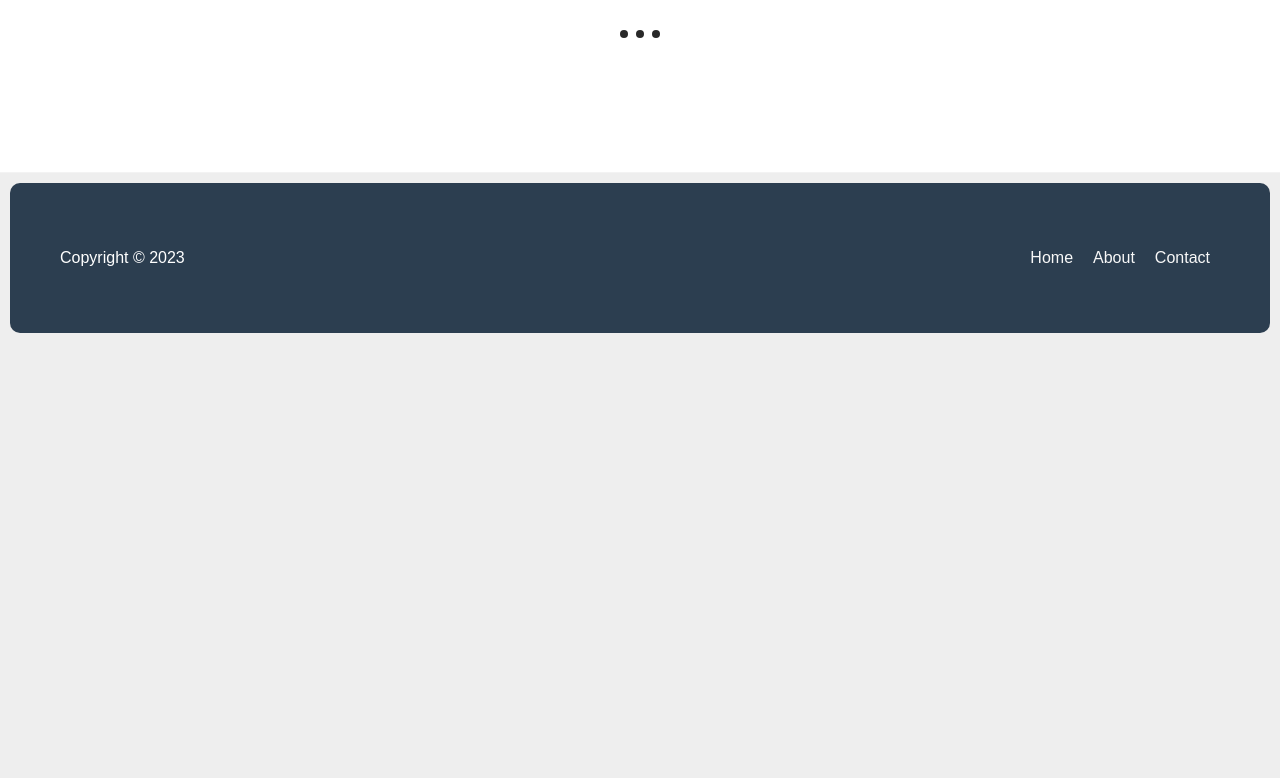
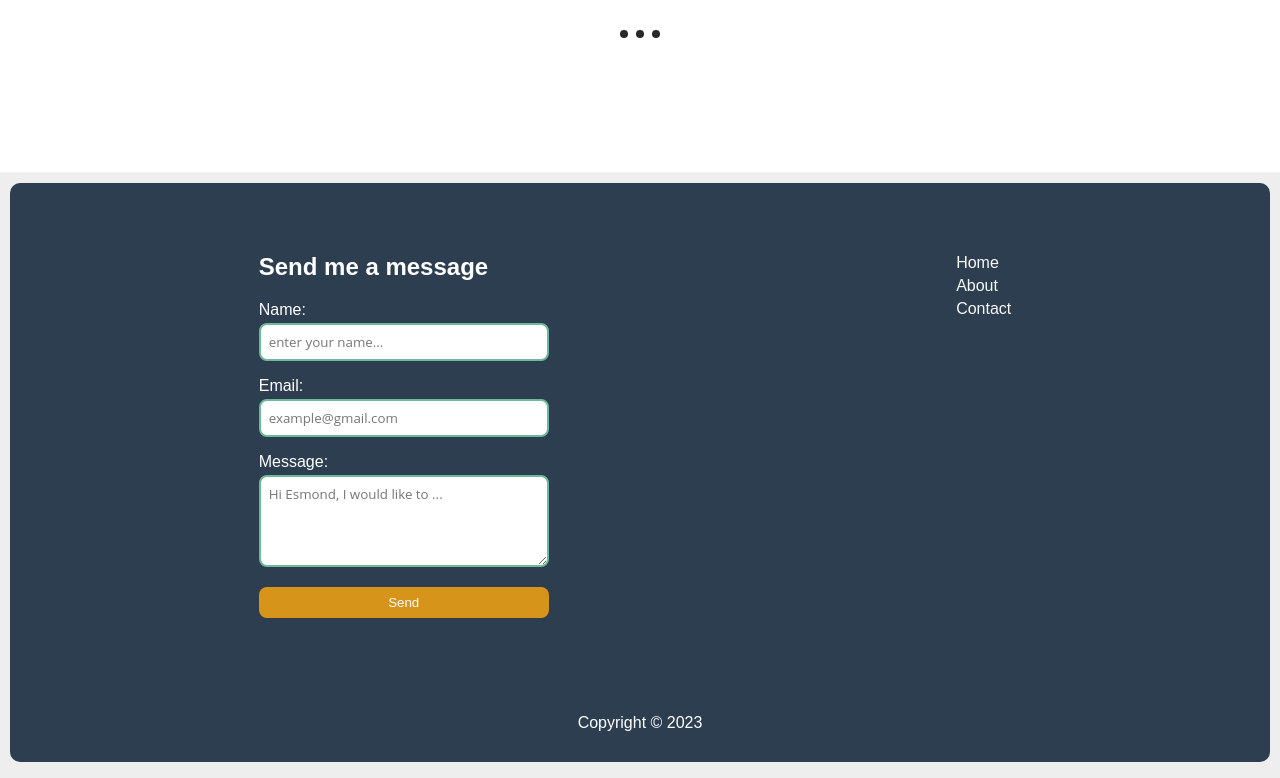
Before and after one commit to esmond-adjei/portfolio-website, a React (Create React App) app in the folder portfolio-front/: page / in a window 1280 px wide. Shown: the part 4296-5074 px from the top of the page. Before the commit the page ends 4639 px from the top, so only its background shows below. Built offline with nearby package versions, Linux system fonts and the light colour scheme.

Commit message:
modified some files

```diff
--- a/portfolio-front/src/components/Footer.js
+++ b/portfolio-front/src/components/Footer.js
@@ -1,15 +1,23 @@
 import React from 'react';
+import EmailForm from './microcomponents/emailform';
+
 
 function Footer() {
     return (
         <footer>
             <div className="footer__content">
-                <p>Copyright © 2023</p>
-                <ul className="footer__links">
-                    <li><a href="/#">Home</a></li>
-                    <li><a href="/#">About</a></li>
-                    <li><a href="/#">Contact</a></li>
-                </ul>
+                <div className='footer__info'>
+                    {/* email forms */}
+                    <EmailForm />
+
+                    {/* footer links */}
+                    <ul className="footer__links">
+                        <li><a href="/#">Home</a></li>
+                        <li><a href="/#">About</a></li>
+                        <li><a href="/#">Contact</a></li>
+                    </ul>
+                </div>
+                <p className='footer_copyright'>Copyright © 2023</p>
             </div>
         </footer>
     );
--- /dev/null
+++ b/portfolio-front/src/components/microcomponents/emailform.js
@@ -0,0 +1,28 @@
+import React from 'react';
+import './micro.css';
+
+function EmailForm() {
+
+    const handleSubmit = (event) => {
+        event.preventDefault();
+        // Handle form submission logic here
+    };
+
+    return (
+            <form className="email-form" onSubmit={handleSubmit}>
+                <h2>Send me a message</h2>
+                <label htmlFor="name">Name:</label>
+                <input type="text" id="name" name="name" required placeholder='enter your name...'/>
+
+                <label htmlFor="email">Email:</label>
+                <input type="email" id="email" name="email" required placeholder='example@gmail.com'/>
+
+                <label htmlFor="message">Message:</label>
+                <textarea id="message" name="message" rows="4" required placeholder='Hi Esmond, I would like to ...'></textarea>
+
+                <button type="submit">Send</button>
+            </form>
+     );
+}
+
+export default EmailForm;
--- a/portfolio-front/src/components/microcomponents/micro.css
+++ b/portfolio-front/src/components/microcomponents/micro.css
@@ -100,3 +100,48 @@
     top: var(--text-position);
     height: var(--text-position);
 }
+
+/* ------------ email forms --------------- */
+.email-form {
+    width: 25%;
+  }
+
+  label {
+    display: block;
+    margin-bottom: 4px;
+  }
+
+  input[type="text"],
+  input[type="email"],
+  textarea {
+      width: 100%;
+      padding: 8px;
+      border-radius: 8px;
+      margin-bottom: 16px;
+      border: 2px solid var(--light-main);
+      outline-color: var(--light-main);
+      font-family: 'montserrat', 'open sans';
+      transition: outline-color 400ms ease;
+    }
+
+input[type="text"]:focus-visible,
+input[type="email"]:focus-visible,
+textarea:focus-visible {
+    outline: 2px solid var(--secondary-color);
+    outline-offset: -2px;
+}
+  button[type="submit"] {
+    display: block;
+    width: 100%;
+    padding: 8px;
+    border-radius: 8px;
+    background-color: var(--secondary-color);
+    color: #fff;
+    border: none;
+    cursor: pointer;
+    transition: background-color 0.4s ease;
+  }
+
+  button:hover {
+    background-color: #0056b3;
+  }
--- a/portfolio-front/src/style/component-styles/Content.css
+++ b/portfolio-front/src/style/component-styles/Content.css
@@ -189,7 +189,6 @@ section {
     background-color: #282828;
 }
 
-
 /* -------------- RESPONSIVE -------------- */
 @media (max-width: 767px) {
     .main-content {
--- a/portfolio-front/src/style/component-styles/Footer.css
+++ b/portfolio-front/src/style/component-styles/Footer.css
@@ -1,27 +1,29 @@
-footer {
-    padding: 10px;
+
+.footer__content {
+    margin: 10px;
+    color: #fff;
+    background-color: var(--primary-color);
 }
 
-.footer__content {
-    height: 150px;
-    padding: 10px 50px;
-    color: #fff;
-    background-color: var(--primary-color);
+.footer__info {
+    padding: 50px;
     display: flex;
-    justify-content: space-between;
-    align-items: center;
+    justify-content: space-around;
+    align-items: flex-start;
+}
+
+.footer_copyright {
+    padding: 30px;
+    text-align: center;
 }
 
 .footer__links {
     list-style: none;
-    display: flex;
-    justify-content: center;
-    margin: 0;
     padding: 0;
 }
 
 .footer__links li {
-    margin: 0 10px;
+    margin: 5px 10px;
 }
 
 .footer__links li a {
```
Also changed, not shown: portfolio-front/src/components/microcomponents/bigLogo.js (line endings or trailing spaces), portfolio-front/src/components/microcomponents/squareCard.js (line endings or trailing spaces).
